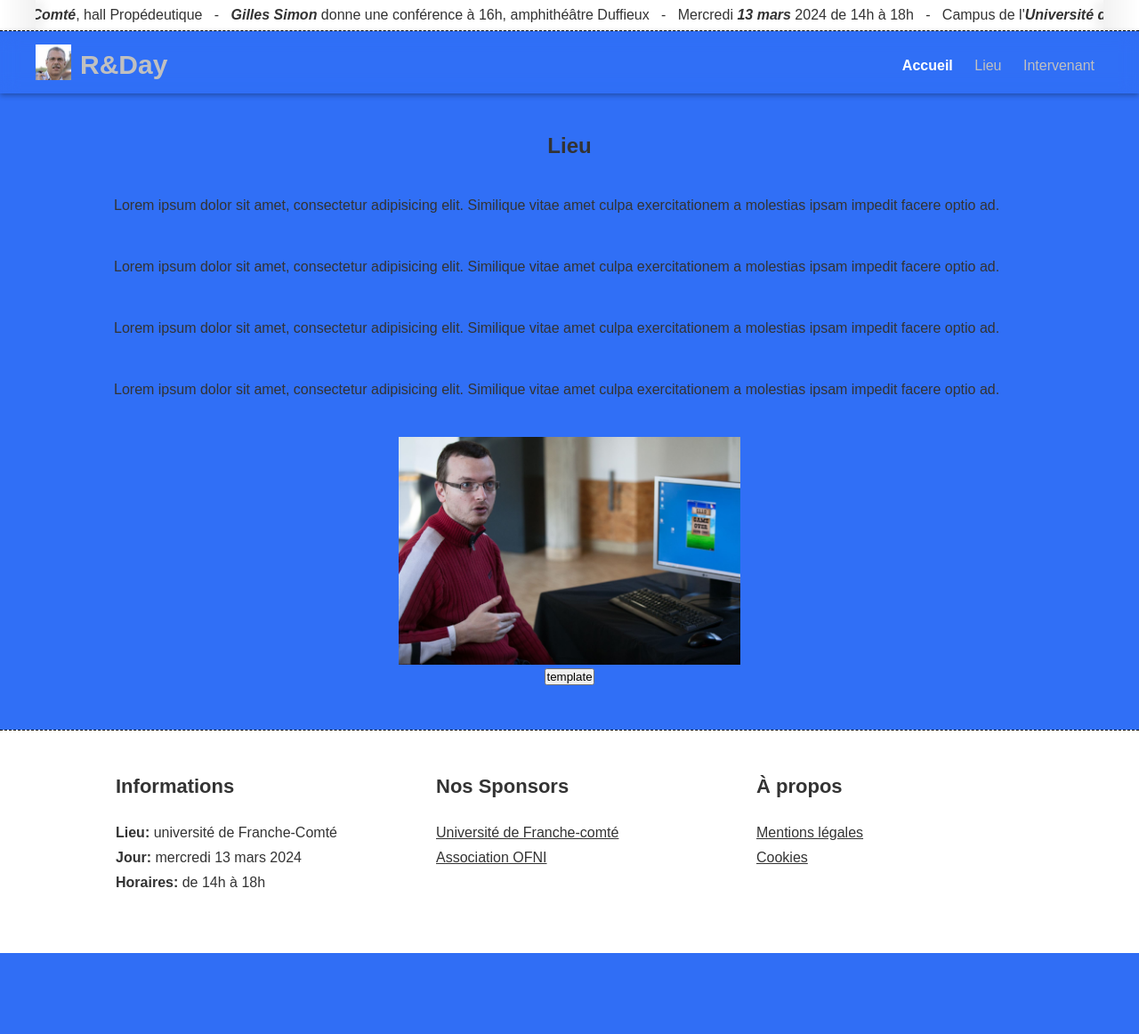
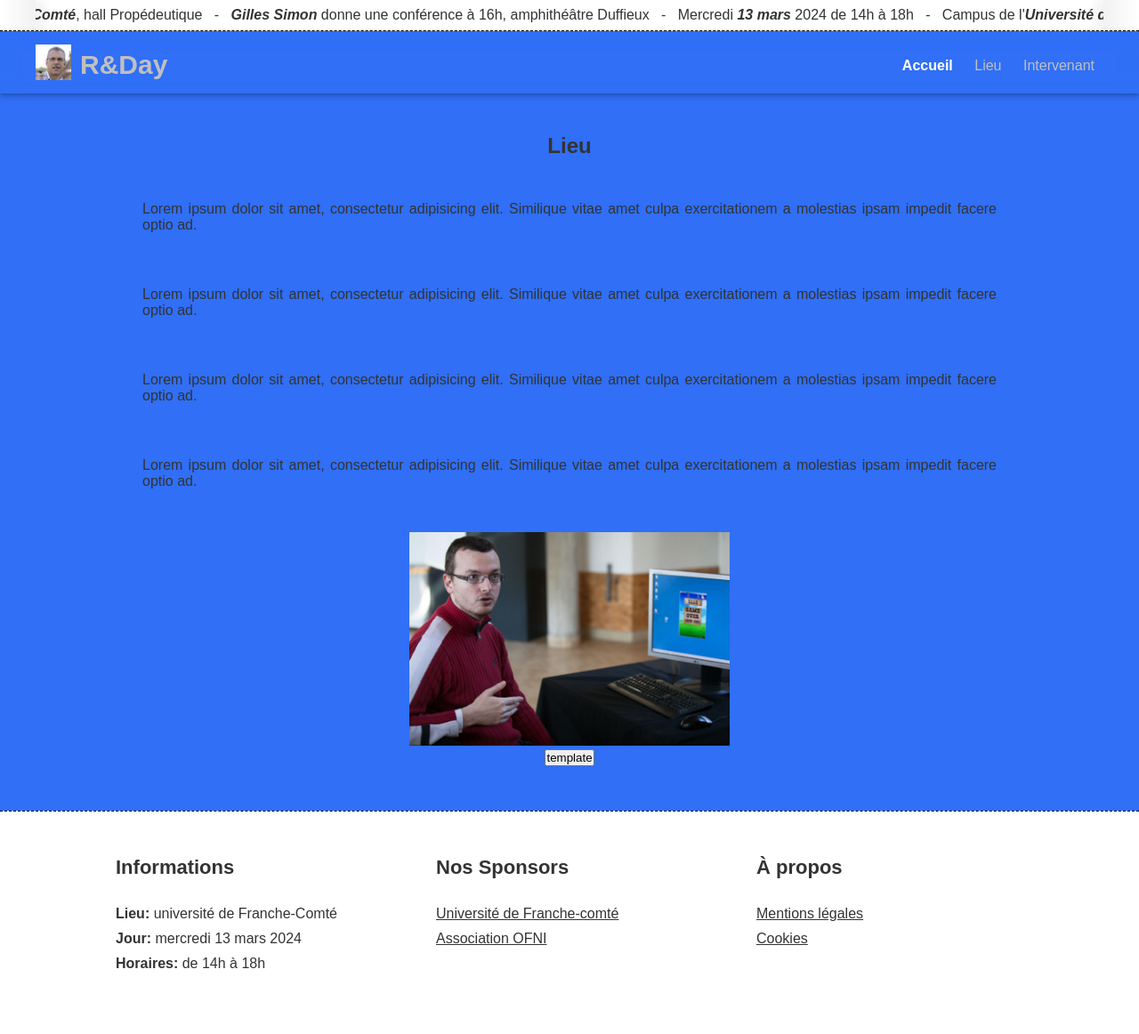
Before and after one commit to AntoineCuinet/R-Day, a PHP site: page /assets/pages/lieu.html in a window 1280 px wide. Shown: the whole page at 89% size. Before the commit the page ends 1071 px from the top, so only its background shows below. Run offline with PHP 8.4, Linux system fonts and the light colour scheme.

Commit message:
ajustement pour centrer comme il faut le texte

```diff
--- a/public/index.html
+++ b/public/index.html
@@ -57,8 +57,8 @@
             <img src="./assets/pictures/bgim.png" alt="bg">
         </section>
         <section class="template-section">
+            <div class="template-container">
                 <h1 class="template">R&Day</h1>
-            <br>
                 <p class="text">Lorem ipsum dolor sit amet, consectetur adipisicing elit. Similique vitae amet culpa exercitationem a molestias ipsam impedit facere optio ad.</p>
                 <p class="text">Lorem ipsum dolor sit amet, consectetur adipisicing elit. Similique vitae amet culpa exercitationem a molestias ipsam impedit facere optio ad.</p>
                 <p class="text">Lorem ipsum dolor sit amet, consectetur adipisicing elit. Similique vitae amet culpa exercitationem a molestias ipsam impedit facere optio ad. Lorem ipsum dolor sit amet consectetur, adipisicing elit. Qui enim saepe perferendis repellat quo fugiat impedit aspernatur quas. Ducimus voluptas aperiam omnis reiciendis consequatur quod sapiente, exercitationem atque nihil incidunt odio a consectetur iure suscipit nisi vitae eum voluptatum, repellat veritatis eos fuga! Aliquam sint nulla corrupti recusandae vel autem doloremque vero? Repellendus id iusto, esse exercitationem doloribus cum architecto corrupti, at explicabo voluptatum earum tempore ea itaque corporis magnam, molestias porro. Tenetur nemo fugit ipsa aspernatur quia cum assumenda consectetur explicabo magni tempora error impedit voluptatum suscipit, quasi omnis, quas ducimus dolores asperiores. Magni sed molestiae corrupti tenetur dicta?</p>
@@ -67,6 +67,7 @@
                 <img src="./assets/pictures/image_template.jpeg" alt="image template" width=30% height=30%>
                 <br>
                 <button>template</button>
+            </div>
         </section>
     </div>
 
--- a/public/style.css
+++ b/public/style.css
@@ -34,38 +34,48 @@ body .contenu {
   flex: 1 0 auto;
 }
 
+.avant-block {
+  padding-top: 120px;
+}
+@media screen and (max-width: 800px) {
+  .avant-block {
+    padding-top: 50px;
+  }
+}
+
 .template-section {
-  text-align: center;
+  width: 100%;
 }
 @media (prefers-color-scheme: dark) {
   .template-section {
     color: #c0c0c0;
   }
 }
-.template-section .template {
-  padding: 150px 0 0 0;
+.template-section .template-container {
+  width: 100%;
+  max-width: 1200px;
+  margin: auto;
+  text-align: center;
 }
-.template-section .text {
-  padding: 2vw 10%;
+.template-section .template-container .template {
+  padding: 30px 0 0 0;
+}
+.template-section .template-container .text {
+  padding: 30px 10%;
   text-align: justify;
 }
-@media screen and (max-width: 800px) {
-  .template-section .text {
-    display: none;
-  }
-}
-.template-section img {
+.template-section .template-container img {
   user-select: none;
   -webkit-user-drag: none;
   -webkit-user-select: none;
   -moz-user-select: none;
   -ms-user-select: none;
 }
-.template-section button {
+.template-section .template-container button {
   text-decoration: node;
   margin-bottom: 50px;
 }
-.template-section button:hover { /*pour le hover*/
+.template-section .template-container button:hover { /*pour le hover*/
   text-decoration: underline;
 }
 
```
Also changed, not shown: public/assets/pages/404.html, public/assets/pages/cookies.html, public/assets/pages/intervenant.html, public/assets/pages/lieu.html, public/assets/pages/mentions.html, public/assets/sass/partiels/_main-section.scss, public/assets/sass/partiels/_template.scss, 1 other file. Lines whose indentation alone changed are shown as unchanged.
